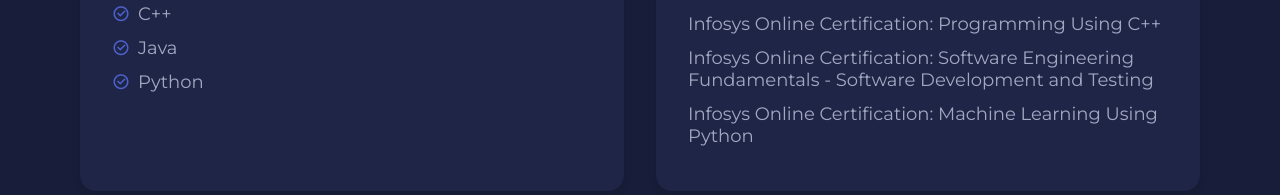
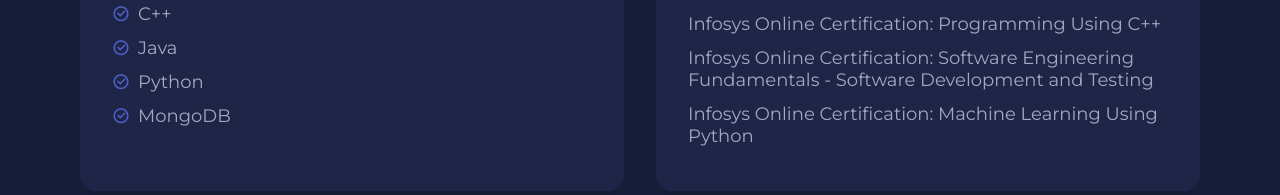
Before and after one commit to rohan2663/Portfolio, a plain HTML site: page index.html in a window 1280 px wide. Shown: the part 2519-2714 px from the top of the page. Drawn offline with nearby package versions, Linux system fonts and the light colour scheme; some packages are replaced by stand-ins of ours; a script that the page names is missing.

Commit message:
Update index.html

```diff
--- a/index.html
+++ b/index.html
@@ -205,6 +205,7 @@
         <li class="skills__item"><i class="ri-checkbox-circle-line"></i> C++</li>
         <li class="skills__item"><i class="ri-checkbox-circle-line"></i> Java</li>
         <li class="skills__item"><i class="ri-checkbox-circle-line"></i> Python</li>
+        <li class="skills__item"><i class="ri-checkbox-circle-line"></i> MongoDB</li>
       </ul>
     </div>
 
```
